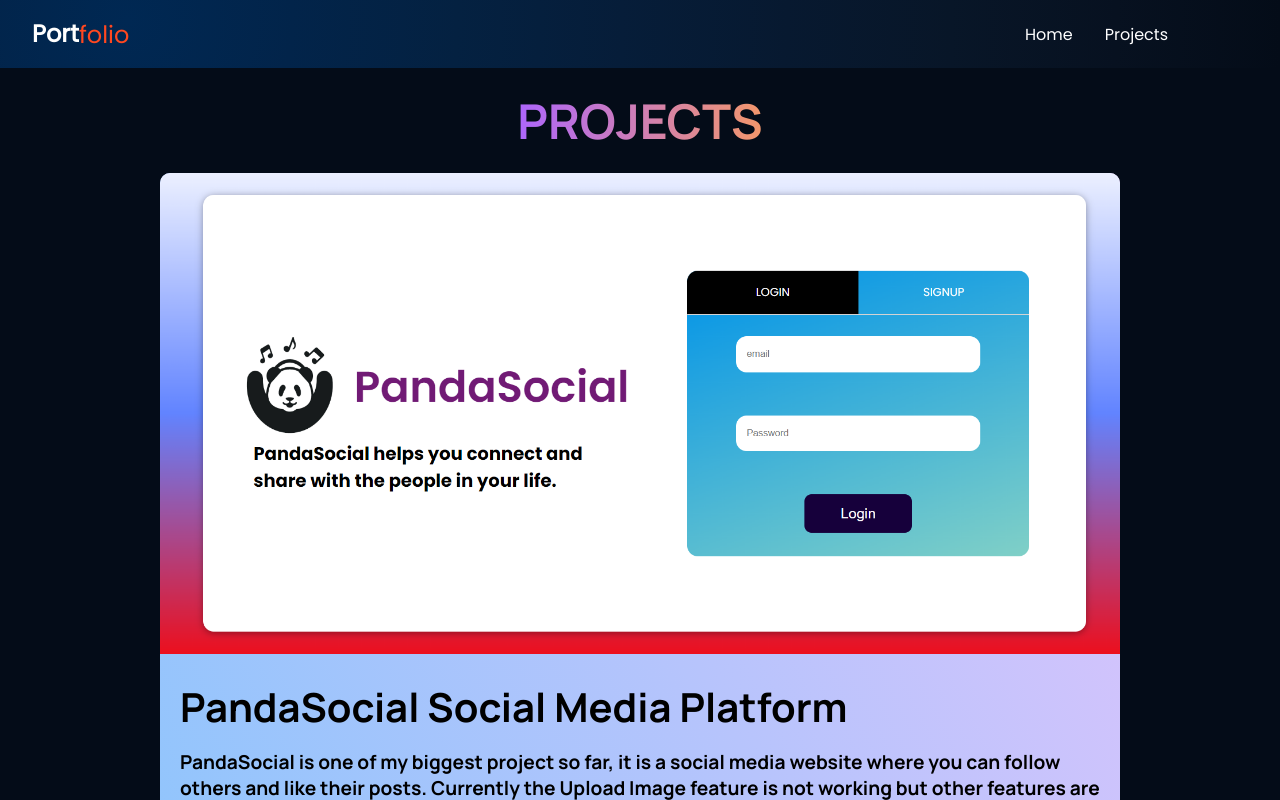
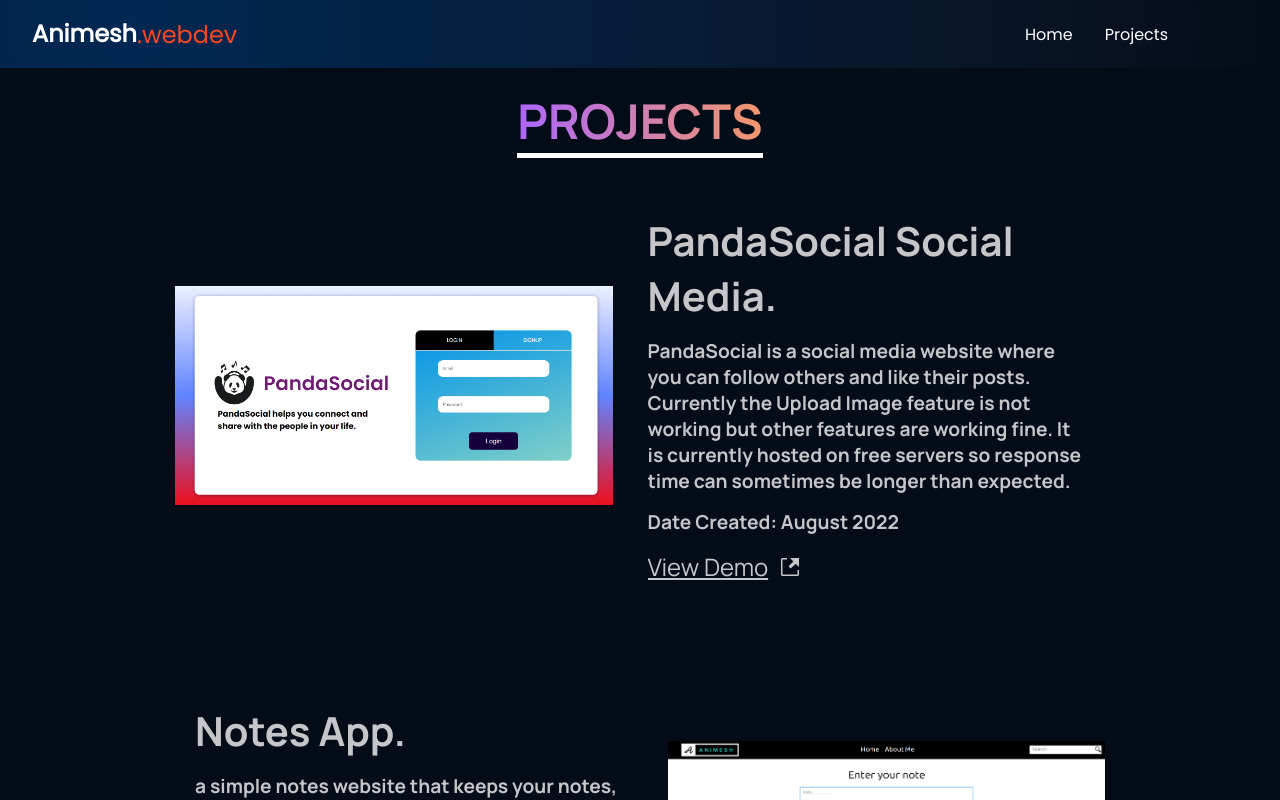
Before and after one commit to animeshsingh998/animeshwebdev, a React (Create React App) app: page /projects in a window 1280 px wide. Shown: the top 800 px of the page. Built offline with nearby package versions, Linux system fonts and the light colour scheme.

Commit message:
changed projects UI

```diff
--- a/src/app.css
+++ b/src/app.css
@@ -20,6 +20,17 @@ nav {
     border: none;
     font-size: 1rem;
     transition: all 0.2s ease-in-out;
+}
+
+.btn:disabled{
+    background-color: gray;
+    color: black;
+}
+
+.btn:disabled:hover{
+    background-color: gray;
+    color: black;
+    cursor: not-allowed;
 }
 
 .btn-large {
--- a/src/assets/projectsData.js
+++ b/src/assets/projectsData.js
@@ -1,15 +1,15 @@
 export const projectData = [
   {
     id: 1,
-    name: "PandaSocial Social Media Platform",
-    desc: "PandaSocial is one of my biggest project so far, it is a social media website where you can follow others and like their posts. Currently the Upload Image feature is not working but other features are working fine. It is currently hosted on free servers so response time can sometimes be longer than expected. I have used MERN stack for this project. ie: MongoDB, ExpressJs, ReactJS, NodeJS. also some additional packages like ReduxJs",
+    name: "PandaSocial Social Media.",
+    desc: "PandaSocial is a social media website where you can follow others and like their posts. Currently the Upload Image feature is not working but other features are working fine. It is currently hosted on free servers so response time can sometimes be longer than expected.",
     date: "August 2022",
     image: "/images/pandasocial.png",
     url: "https://pandasocial.netlify.app/",
   },
   {
     id: 2,
-    name: "Notes App",
+    name: "Notes App.",
     desc: "a simple notes website that keeps your notes, it's built using base html css and JavaScript. It uses the local storege as a primary database and has no external apis for the application.",
     date: "Feb 2021",
     image: "/images/notes.png",
@@ -17,7 +17,7 @@ export const projectData = [
   },
   {
     id: 3,
-    name: "Quiz App",
+    name: "Quiz App.",
     desc: "a simple Quiz application which asks you questions with multiple options and after completing the quiz you also get a detailed result about your performance. This website is built using NextJs 13 and ReactJs.",
     date: "May 2023",
     image: "/images/quiz.png",
--- a/src/components/Navbar/Navbar.jsx
+++ b/src/components/Navbar/Navbar.jsx
@@ -11,8 +11,8 @@ const Navbar = () => {
       <nav className=" gradient__back">
         <div className="nav__container">
           <div className="nav__logo">
-            <h2>Port</h2>
-            <span>folio</span>
+            <h2>Animesh</h2>
+            <span>.webdev</span>
           </div>
           <div className="nav__right">
             <div className="nav__links">
--- a/src/components/projectBox/ProjectBox.jsx
+++ b/src/components/projectBox/ProjectBox.jsx
@@ -1,9 +1,9 @@
-import "./projectBos.css";
+import "./projectBox.css";
+import { GoLinkExternal } from "react-icons/go";
 
 const ProjectBox = ({ project }) => {
   return (
-    <div className="projectBox gradient__back">
-      <a href={project.url} target="__blank">
+    <div className="projectBox">
       <div className="pbImgContainer">
         <img src={project.image} alt={project.name} />
       </div>
@@ -13,9 +13,11 @@ const ProjectBox = ({ project }) => {
         <h4>
           Date Created: <span>{project.date}</span>
         </h4>
+        <a href={project.url} target="__blank">
+          View Demo <GoLinkExternal />
+        </a>
       </div>
-      </a>
-      {/* <div className="linee"></div> */}
+      <div className="linee"></div>
     </div>
   );
 };
--- a/src/components/projectBox/projectBos.css
+++ b/src/components/projectBox/projectBox.css
@@ -1,16 +1,35 @@
 .projectBox {
     width: 100%;
-    background-color: #8EC5FC;
-    background-image: linear-gradient(62deg, #8EC5FC 0%, #E0C3FC 100%);
     color: black;
     display: flex;
-    flex-direction: column;
+    padding: 15px;
     gap: 15px;
     border-radius: 10px;
+    align-items: center;
+    justify-content: center;
+    color: rgba(255, 255, 255, 0.767);
+}
+
+.projectBox:nth-child(even){
+    flex-direction: row-reverse;
 }
 
 .projectBox a {
-    color: black;
+    color: inherit;
+    font-size: 1.5rem;
+    display: flex;
+    align-items: center;
+    gap: 10px;
+    transition: all 0.3s ease;
+    text-decoration: underline;
+}
+
+.projectBox a:hover {
+    color: blue;
+}
+
+.pbImgContainer{
+    flex: 1;
 }
 
 .pbImgContainer img {
@@ -23,6 +42,7 @@
     flex-direction: column;
     gap: 15px;
     padding: 20px;
+    flex: 1;
 }
 
 .pbInfoContainer h2 {
@@ -35,12 +55,17 @@
 
 .linee {
     height: 1px;
+    display: none;
     width: 100%;
     background-color: white;
     border-radius: 10px;
 }
 
 @media (max-width: 640px) {
+    .projectBox{
+        flex-direction: column !important;
+    }
+
     .pbInfoContainer h2 {
         font-size: 1.7rem;
     }
@@ -48,4 +73,8 @@
     .pbInfoContainer h4 {
         font-size: 1rem;
     }
+
+    .linee{
+        display: block;
+    }
 }
--- a/src/containers/Contact/Contact.jsx
+++ b/src/containers/Contact/Contact.jsx
@@ -4,17 +4,20 @@ import axios from "axios";
 
 const Contact = () => {
   const [contactData, setContactData] = useState({firstName: "", lastName: "", userEmail: "", userMessage: ""});
+  const [disabled, setDisabled] = useState(false);
   const handleClick = (e) => {
     setContactData({ ...contactData, [e.target.name]: e.target.value });
   }
   const handleSubmit = async (e) => {
     e.preventDefault();
+    setDisabled(true);
     const { data } = await axios.post(
       "https://pandautilities.vercel.app/utils/sendmail",
       { contactData }
-    );
-    if (data?.error) {
-      alert("We were unable to send the email, we will surely work on the problem.");
+      );
+      if (data?.error) {
+        alert("We were unable to send the email, we will surely work on the problem.");
+        setDisabled(false);
     } else {
       alert(data?.message);
     }
@@ -66,7 +69,7 @@ const Contact = () => {
               placeholder="Message"
               onChange={handleClick}
             />
-            <button type="submit" className="btn btn-primary">
+            <button type="submit" className="btn btn-primary" disabled={disabled}>
               Submit
             </button>
           </div>
--- a/src/containers/Experince/Experince.jsx
+++ b/src/containers/Experince/Experince.jsx
@@ -22,9 +22,6 @@ const Experince = () => {
               All of my important skills are mentioned here.
 
             </p>
-            <button type="button" className="btn-large btn-primary">
-              Contact me
-            </button>
           </div>
           <div className="experince__section-container__right">
             <article className="experince__card">
--- a/src/containers/Experince/experince.css
+++ b/src/containers/Experince/experince.css
@@ -20,8 +20,6 @@
     height: 100%;
     display: flex;
     flex-direction: column;
-    /* align-items: center; */
-    justify-content: center;
 }
 
 .experince__section-container__left h1 {
--- a/src/containers/Footer/footer.css
+++ b/src/containers/Footer/footer.css
@@ -18,12 +18,12 @@
 }
 
 .footer__icons a {
-    color: var(--color-orange);
+    color: white;
     transition: all 0.3s ease-in-out;
 }
 
 .footer__icons a:hover {
-    color: white;
+    color: red;
 }
 
 .footer__Container-down {
--- a/src/pages/projects/projects.css
+++ b/src/pages/projects/projects.css
@@ -15,6 +15,7 @@
     font-size: 3rem;
     margin-top: 20px;
     font-weight: bolder;
+    border-bottom: 5px solid white;
 }
 
 .projects{
```
Lines whose indentation alone changed are shown as unchanged.
